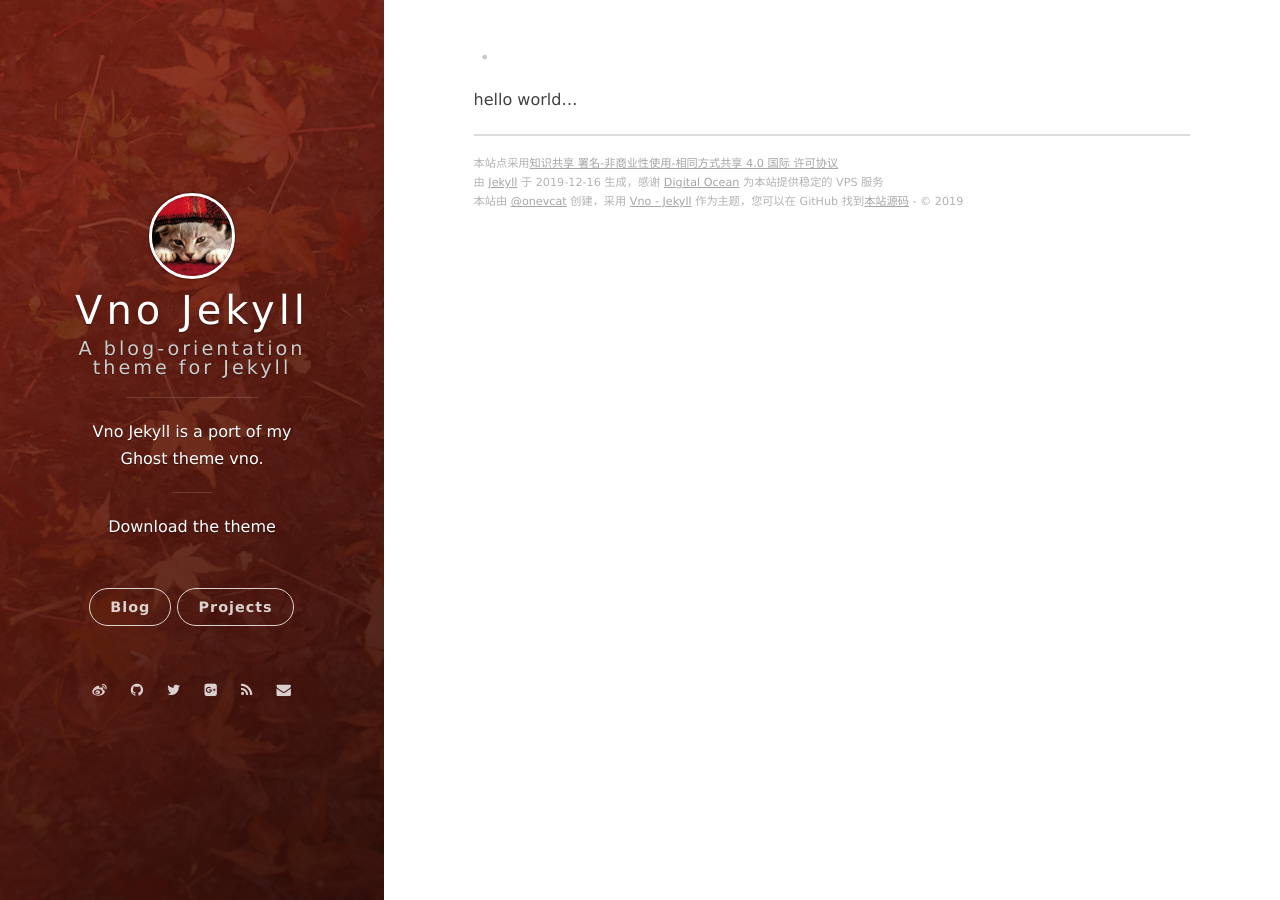
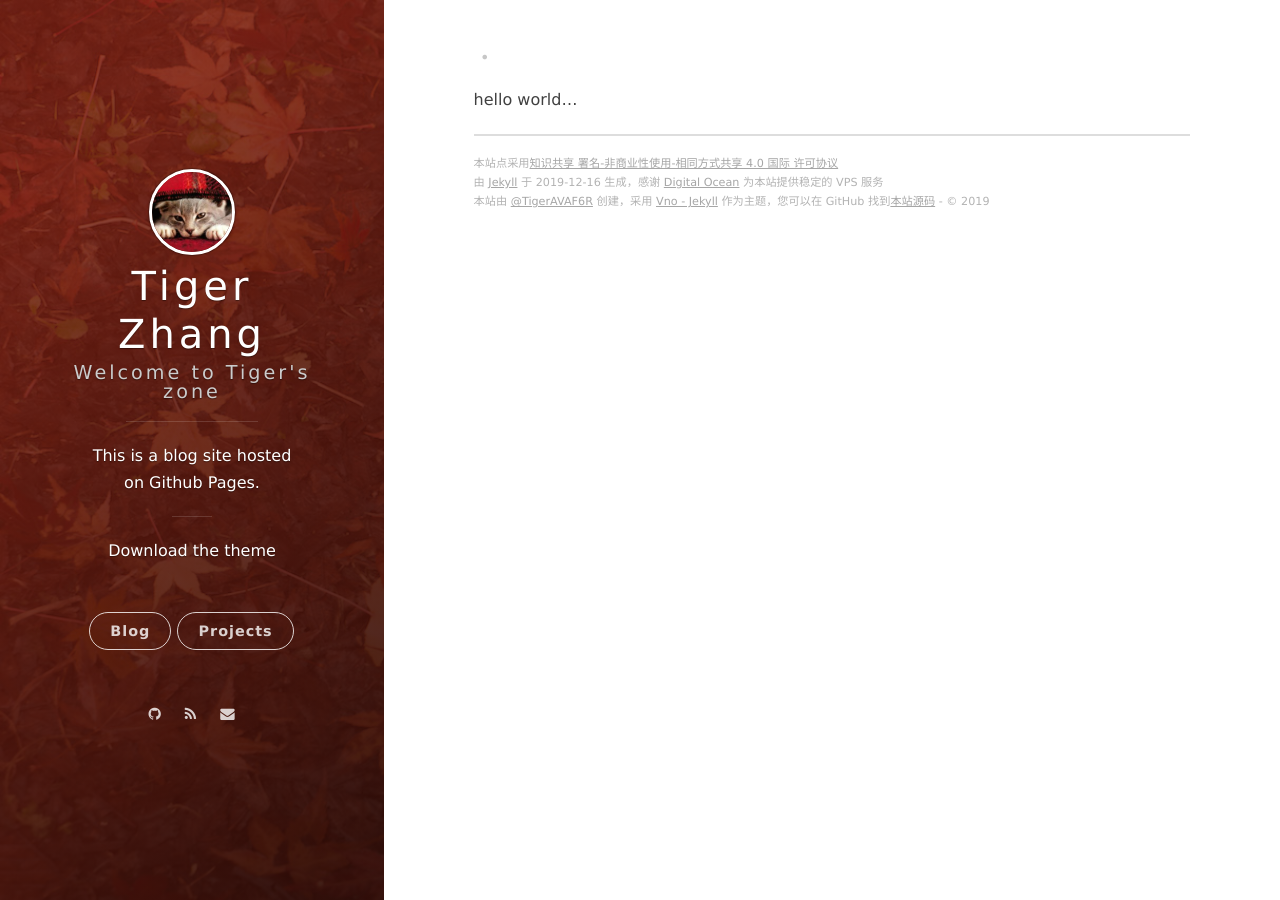
Before and after one commit to TigerAVAF6R/blogs, a Jekyll site: the page built from index.md, in a window 1280 px wide. Built offline with Jekyll 4.4.1, drawn with Linux system fonts in a browser that asks for light colours; nearby versions of some CDN libraries; our own code applies the rules of GitHub Pages for plain Markdown files; the list of posts is cut into pages by our own code.

Commit message:
update index content

```diff
--- a/_config.yml
+++ b/_config.yml
@@ -1,11 +1,11 @@
 # Basic
-title: Vno Jekyll
-subtitle: A blog-orientation theme for Jekyll
+title: Tiger Zhang
+subtitle: Welcome to Tiger's zone
 welcome_message: <a href="https://github.com/onevcat/vno-jekyll" target="_blank">Download the theme</a>
-description: Vno Jekyll is a port of my Ghost theme vno.
-creator: <a href="http://onev.cat">@onevcat</a>
+description: This is a blog site hosted on Github Pages.
+creator: <a href="https://github.com/TigerAVAF6R">@TigerAVAF6R</a>
 
-url: "http://vno.onevcat.com"
+url: "https://github.com/TigerAVAF6R"
 
 permalink: /:year/:month/:title/
 
@@ -22,7 +22,7 @@ blog_button:
 
 # Navigation buttons in the front page.
 nav:
-    - {title: Projects, description: My Projects, url: 'http://project.onevcat.com'}
+    - {title: Projects, description: My Projects, url: 'https://github.com/TigerAVAF6R'}
     # - {title: Another Button, description: A button, url: 'http://example.com'}
 
 # Pagination
@@ -37,11 +37,11 @@ comment:
 
 # Social
 social:
-    weibo: onevcat
+    #weibo: onevcat
     github: onevcat
-    twitter: onevcat
-    gplus: 107108267983477358170
-    mail: onev@onevcat.com
+    #twitter: onevcat
+    #gplus: 107108267983477358170
+    mail: 13889529219@163.com
 
 # Google Analytics
 ga:
--- a/js/main.js
+++ b/js/main.js
@@ -2,7 +2,7 @@ $(document).ready(function() {
 
   $('a.blog-button').click(function() {
     // If already in blog, return early without animate overlay panel again.
-    if (location.hash && location.hash == "blogs/#blog") return;
+    if (location.hash && location.hash == "#blog") return;
     if ($('.panel-cover').hasClass('panel-cover--collapsed')) return;
     $('.main-post-list').removeClass('hidden');
     currentWidth = $('.panel-cover').width();
```
